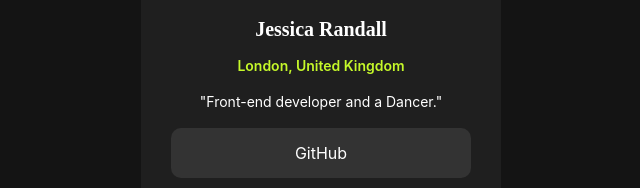
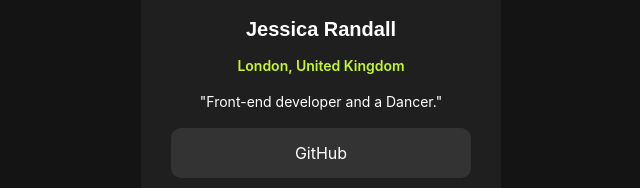
Before and after one commit to DILHT/Social-Links, a plain HTML site: page index.html in a window 1280 px wide. Shown: the part 237-425 px from the top of the page, 319-959 px from the left. Drawn offline with Linux system fonts and the light colour scheme.

Commit message:
Social Links first commit3

```diff
--- a/styles.css
+++ b/styles.css
@@ -1,6 +1,6 @@
 body{
     background-color:  hsl(0, 0%, 8%);
-    font-family: Inter;
+    font-family: Inter,sans-serif;
 }
 h2,p,h4{
     color:hsl(0, 0%, 100%);
@@ -23,7 +23,7 @@ h4{
 .name{
 
     font-size: 20px;
-    font-family:Inter-SemiBold;
+    font-family:Inter-SemiBold,sans-serif;
     font-weight: 700;
 }
 
```
